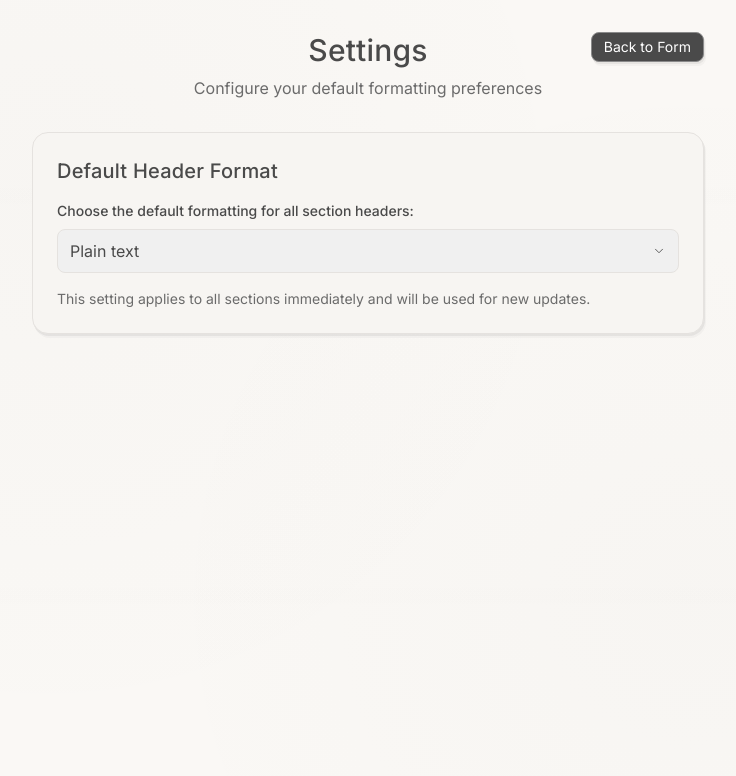
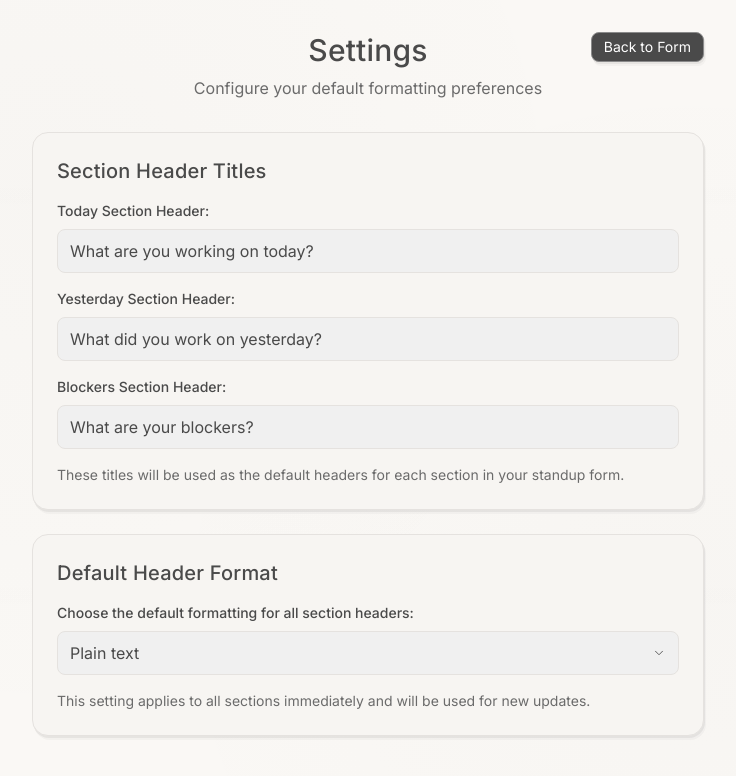
Before and after one commit to jarrensj/gmatcha, a Next.js app: page / in a window 1280 px wide. Both pictures are taken after a click on the button "Settings". Shown: the top 776 px of the page, without its empty margins (272-1008 px from the left). Built offline with nearby package versions, Linux system fonts and the light colour scheme.

Commit message:
feat: make the header titles customizable in Settings

```diff
--- a/app/page.tsx
+++ b/app/page.tsx
@@ -288,6 +288,12 @@ export default function Home() {
         <Settings
           defaultHeaderFormat={defaultHeaderFormat}
           onDefaultHeaderFormatChange={handleDefaultHeaderFormatChange}
+          todayHeader={todayHeader}
+          onTodayHeaderChange={setTodayHeader}
+          yesterdayHeader={yesterdayHeader}
+          onYesterdayHeaderChange={setYesterdayHeader}
+          blockersHeader={blockersHeader}
+          onBlockersHeaderChange={setBlockersHeader}
           onBackToForm={() => setCurrentPage('form')}
         />
       ) : (
--- a/components/Settings.tsx
+++ b/components/Settings.tsx
@@ -1,12 +1,24 @@
 interface SettingsProps {
   defaultHeaderFormat: string;
   onDefaultHeaderFormatChange: (format: string) => void;
+  todayHeader: string;
+  onTodayHeaderChange: (header: string) => void;
+  yesterdayHeader: string;
+  onYesterdayHeaderChange: (header: string) => void;
+  blockersHeader: string;
+  onBlockersHeaderChange: (header: string) => void;
   onBackToForm: () => void;
 }
 
 export default function Settings({
   defaultHeaderFormat,
   onDefaultHeaderFormatChange,
+  todayHeader,
+  onTodayHeaderChange,
+  yesterdayHeader,
+  onYesterdayHeaderChange,
+  blockersHeader,
+  onBlockersHeaderChange,
   onBackToForm
 }: SettingsProps) {
   return (
@@ -29,6 +41,72 @@ export default function Settings({
       </div>
 
       <div className="space-y-6">
+        <div className="sketch-shadow rounded-2xl p-4 sm:p-6" style={{backgroundColor: 'var(--card-bg)', border: '1px solid var(--border-color)'}}>
+          <h3 className="sketch-text text-xl font-semibold mb-4" style={{color: 'var(--foreground)'}}>
+            Section Header Titles
+          </h3>
+
+          <div className="space-y-4">
+            <div>
+              <label className="block text-sm font-medium mb-2" style={{color: 'var(--foreground)'}}>
+                Today Section Header:
+              </label>
+              <input
+                type="text"
+                value={todayHeader}
+                onChange={(e) => onTodayHeaderChange(e.target.value)}
+                className="w-full soft-focus rounded-lg px-3 py-2 min-h-[44px] text-base transition-all duration-300"
+                style={{
+                  backgroundColor: 'var(--light-gray)',
+                  color: 'var(--foreground)',
+                  border: '1px solid var(--border-color)'
+                }}
+                placeholder="What are you working on today?"
+              />
+            </div>
+
+            <div>
+              <label className="block text-sm font-medium mb-2" style={{color: 'var(--foreground)'}}>
+                Yesterday Section Header:
+              </label>
+              <input
+                type="text"
+                value={yesterdayHeader}
+                onChange={(e) => onYesterdayHeaderChange(e.target.value)}
+                className="w-full soft-focus rounded-lg px-3 py-2 min-h-[44px] text-base transition-all duration-300"
+                style={{
+                  backgroundColor: 'var(--light-gray)',
+                  color: 'var(--foreground)',
+                  border: '1px solid var(--border-color)'
+                }}
+                placeholder="What did you work on yesterday?"
+              />
+            </div>
+
+            <div>
+              <label className="block text-sm font-medium mb-2" style={{color: 'var(--foreground)'}}>
+                Blockers Section Header:
+              </label>
+              <input
+                type="text"
+                value={blockersHeader}
+                onChange={(e) => onBlockersHeaderChange(e.target.value)}
+                className="w-full soft-focus rounded-lg px-3 py-2 min-h-[44px] text-base transition-all duration-300"
+                style={{
+                  backgroundColor: 'var(--light-gray)',
+                  color: 'var(--foreground)',
+                  border: '1px solid var(--border-color)'
+                }}
+                placeholder="What are your blockers?"
+              />
+            </div>
+          </div>
+
+          <p className="text-sm mt-4" style={{color: 'var(--text-muted)'}}>
+            These titles will be used as the default headers for each section in your standup form.
+          </p>
+        </div>
+
         <div className="sketch-shadow rounded-2xl p-4 sm:p-6" style={{backgroundColor: 'var(--card-bg)', border: '1px solid var(--border-color)'}}>
           <h3 className="sketch-text text-xl font-semibold mb-4" style={{color: 'var(--foreground)'}}>
             Default Header Format
```
